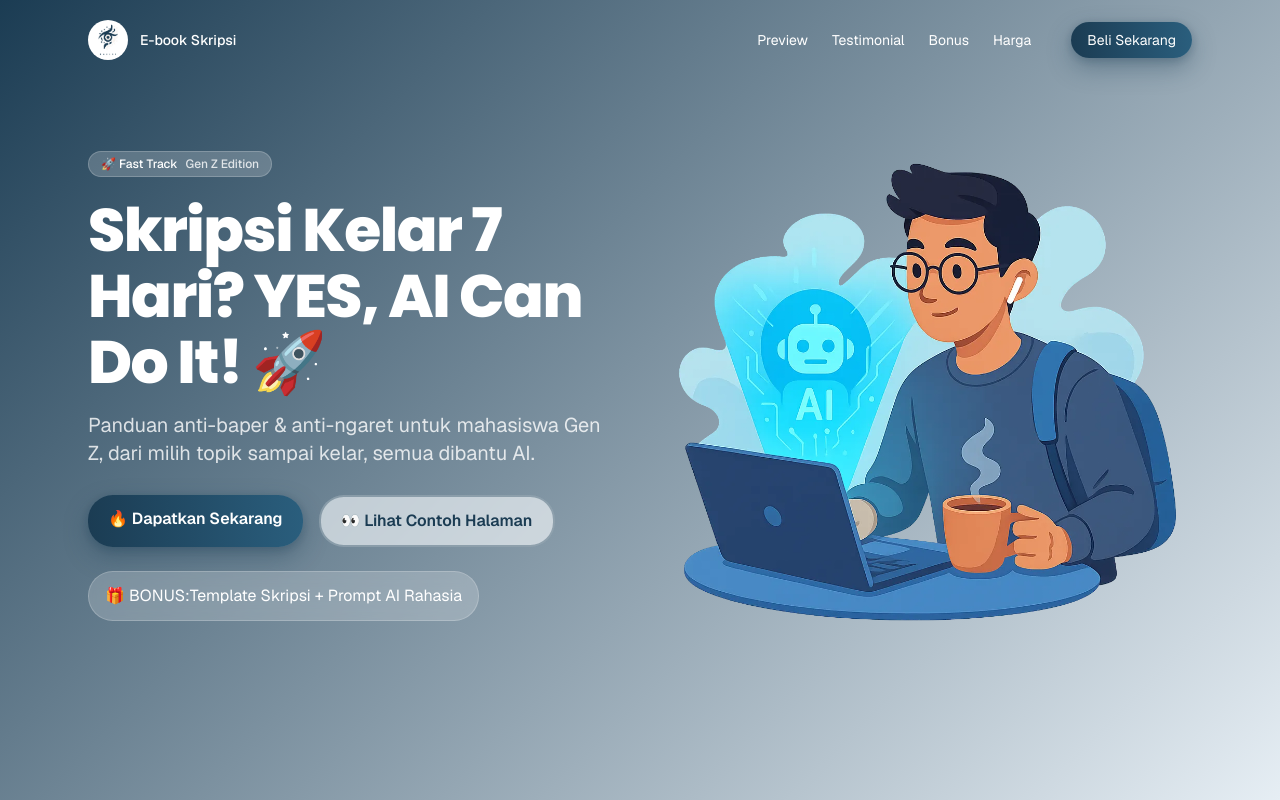
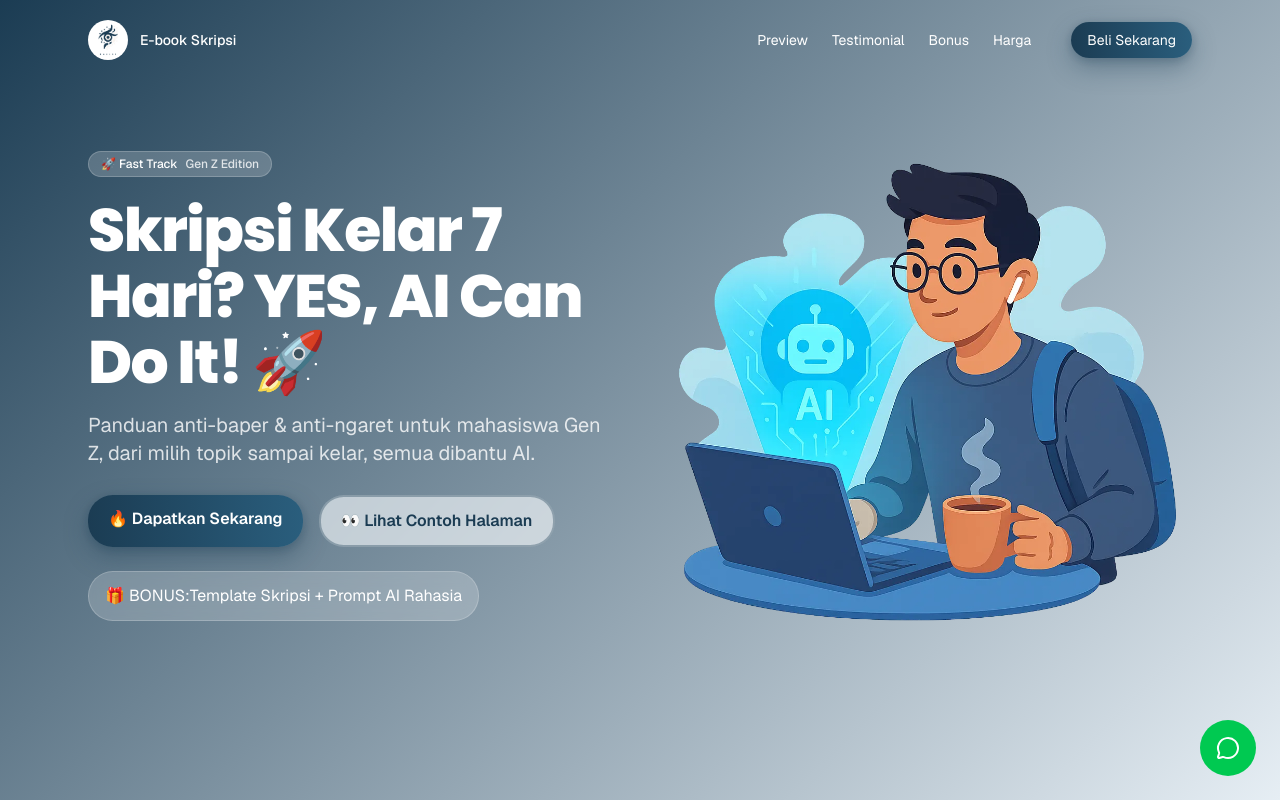
Before and after one commit to ridoananda/lp-skripsi, a Next.js app: page /ai-skripsi-7-hari in a window 1280 px wide. Shown: the top 800 px of the page. Built offline with nearby package versions, Linux system fonts and the light colour scheme; no server answers.

Commit message:
Add Floating WhatsApp component to 'Skripsi 7 Hari' page and Header for improved user assistance

```diff
--- a/src/app/ai-skripsi-7-hari/page.tsx
+++ b/src/app/ai-skripsi-7-hari/page.tsx
@@ -6,6 +6,7 @@ import { useEffect, useState } from "react";
 import { motion } from "framer-motion";
 import { Menu, X } from "lucide-react";
 import Script from "next/script";
+import FloatingWhatsApp from "@/components/ui/FloatingWhatsApp";
 
 export default function Home() {
   const fadeUp = {
@@ -1282,6 +1283,9 @@ export default function Home() {
           </motion.div>
         </div>
       </motion.section>
+
+      {/* Floating WhatsApp CTA Button */}
+      <FloatingWhatsApp />
     </>
   );
 }
--- a/src/components/landing/Header.tsx
+++ b/src/components/landing/Header.tsx
@@ -3,10 +3,11 @@
 import Image from "next/image";
 import { useEffect, useState } from "react";
 import { motion } from "framer-motion";
-import { Menu, X, MessageCircle } from "lucide-react";
+import { Menu, X } from "lucide-react";
 import Link from "next/link";
 
 import { fadeIn } from "@/lib/animations";
+import FloatingWhatsApp from "@/components/ui/FloatingWhatsApp";
 
 export default function Header() {
   const [mobileOpen, setMobileOpen] = useState(false);
@@ -90,23 +91,7 @@ export default function Header() {
       </motion.header>
 
       {/* Floating WhatsApp CTA Button */}
-      <motion.a
-        href="https://wa.me/6281234567890?text=Halo min! saya perlu bantuan"
-        target="_blank"
-        rel="noopener noreferrer"
-        initial={{ opacity: 0, scale: 0.8, y: 20 }}
-        animate={{ opacity: 1, scale: 1, y: 0 }}
-        transition={{ delay: 1, duration: 0.5 }}
-        whileHover={{ scale: 1.1, y: -5 }}
-        whileTap={{ scale: 0.95 }}
-        className="fixed bottom-6 right-6 z-50 bg-green-500 hover:bg-green-600 text-white p-4 rounded-full shadow-lg hover:shadow-xl transition-all duration-300 group"
-        aria-label="Hubungi kami via WhatsApp"
-      >
-        <MessageCircle size={24} className="group-hover:scale-110 transition-transform duration-300" />
-        <div className="absolute right-full mr-3 top-1/2 -translate-y-1/2 bg-white text-gray-800 px-3 py-2 rounded-lg shadow-lg opacity-0 group-hover:opacity-100 transition-opacity duration-300 whitespace-nowrap text-sm font-medium">
-          Hubungi WhatsApp
-        </div>
-      </motion.a>
+      <FloatingWhatsApp />
 
       {mobileOpen && (
         <motion.div
--- /dev/null
+++ b/src/components/ui/FloatingWhatsApp.tsx
@@ -0,0 +1,39 @@
+"use client";
+
+import { motion } from "framer-motion";
+import { MessageCircle } from "lucide-react";
+
+interface FloatingWhatsAppProps {
+  phoneNumber?: string;
+  message?: string;
+  className?: string;
+}
+
+export default function FloatingWhatsApp({
+  phoneNumber = "6285946885571",
+  message = "Halo, saya tertarik dengan E-book Skripsi 7 Hari.",
+  className = ""
+}: FloatingWhatsAppProps) {
+  const sanitizedNumber = String(phoneNumber).replace(/[^0-9]/g, "");
+  const whatsAppHref = `https://wa.me/${sanitizedNumber}?text=${encodeURIComponent(message)}`;
+
+  return (
+    <motion.a
+      href={whatsAppHref}
+      target="_blank"
+      rel="noopener noreferrer"
+      initial={{ opacity: 0, scale: 0.8, y: 20 }}
+      animate={{ opacity: 1, scale: 1, y: 0 }}
+      transition={{ delay: 1, duration: 0.5 }}
+      whileHover={{ scale: 1.1, y: -5 }}
+      whileTap={{ scale: 0.95 }}
+      className={`fixed bottom-6 right-6 z-50 bg-green-500 hover:bg-green-600 text-white p-4 rounded-full shadow-lg hover:shadow-xl transition-all duration-300 group ${className}`}
+      aria-label="Hubungi kami via WhatsApp"
+    >
+      <MessageCircle size={24} className="group-hover:scale-110 transition-transform duration-300" />
+      <div className="absolute right-full mr-3 top-1/2 -translate-y-1/2 bg-white text-gray-800 px-3 py-2 rounded-lg shadow-lg opacity-0 group-hover:opacity-100 transition-opacity duration-300 whitespace-nowrap text-sm font-medium">
+        Hubungi WhatsApp
+      </div>
+    </motion.a>
+  );
+}
--- a/src/components/ui/index.ts
+++ b/src/components/ui/index.ts
@@ -3,3 +3,4 @@ export { Input } from './input';
 export { Select, SelectContent, SelectItem, SelectTrigger, SelectValue } from './select';
 export { Badge, badgeVariants } from './badge';
 export { Card, CardContent, CardHeader, CardTitle, CardDescription, CardFooter } from './card';
+export { default as FloatingWhatsApp } from './FloatingWhatsApp';
```
